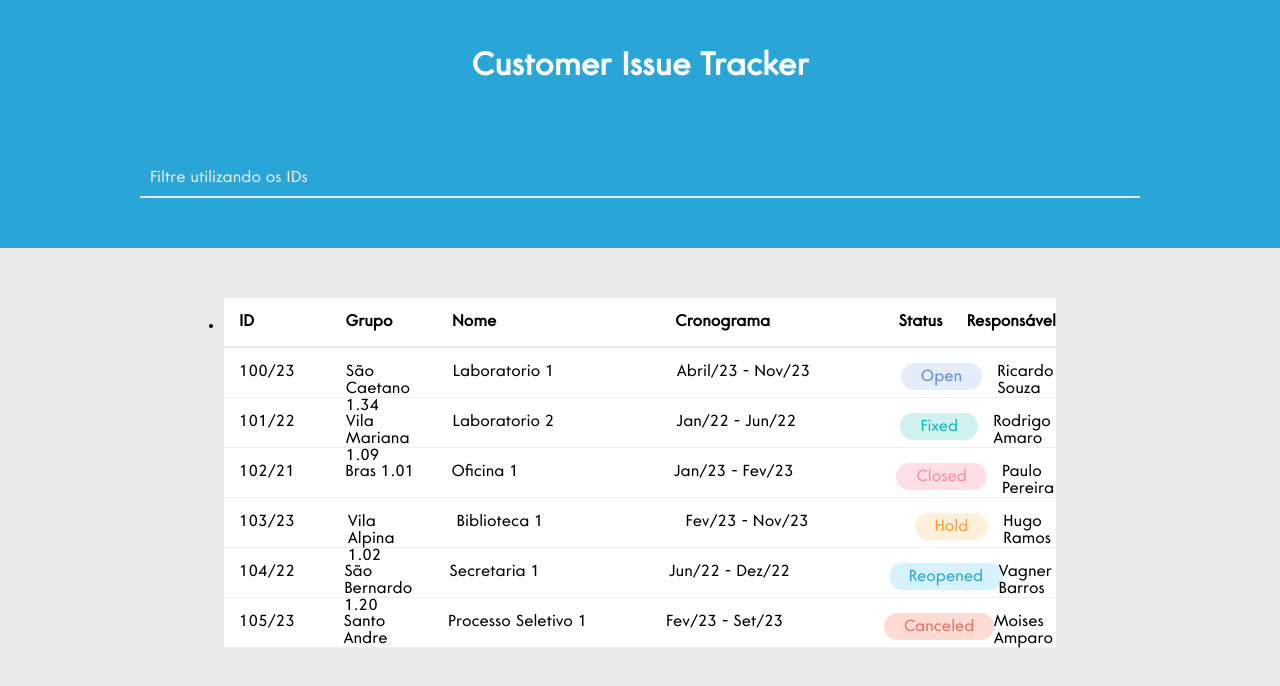
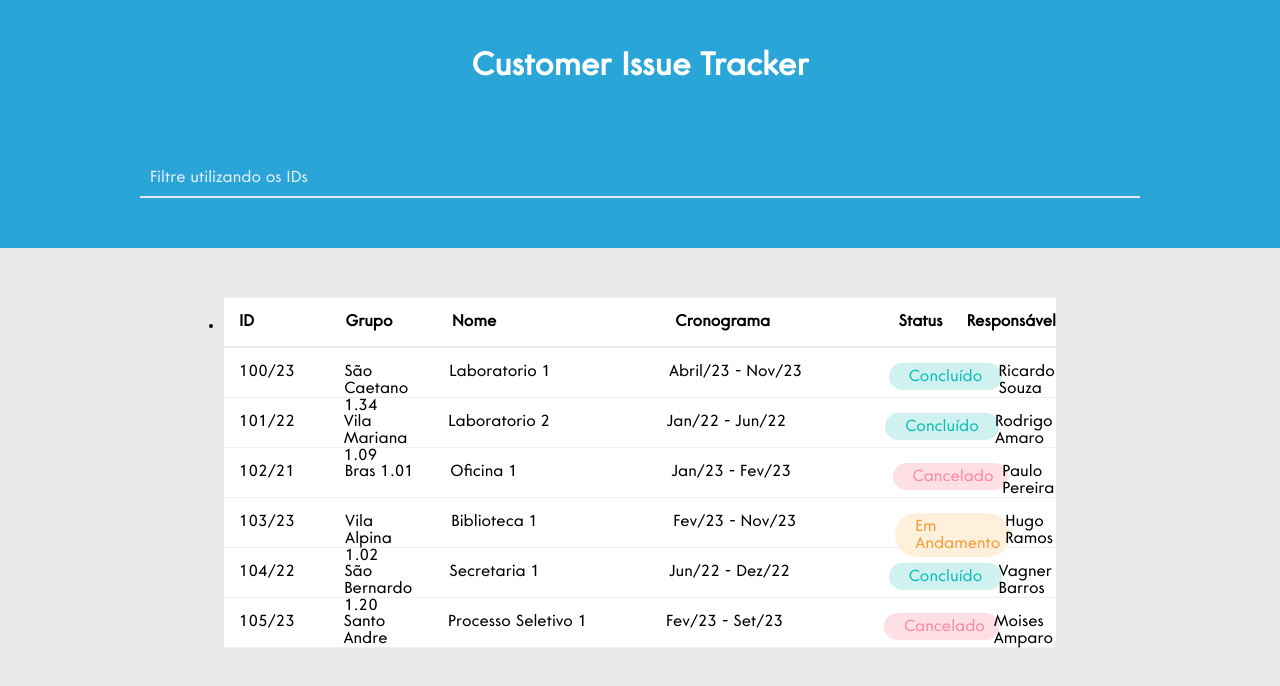
Before and after one commit to MamukaSenai/React-Mamuka, a React (Vite) app: page /tabela in a window 1280 px wide. Shown: the top 686 px of the page. Built offline with nearby package versions, Linux system fonts and the light colour scheme.

Commit message:
fazendo alterações na estilização, falta a função de busca e terminar o css

```diff
--- a/src/pages/Desenvolvedor/Demandas/index.tsx
+++ b/src/pages/Desenvolvedor/Demandas/index.tsx
@@ -97,7 +97,7 @@ export default function DesenvolvedorDemandas() {
                                         <span className="prazo">Abril/23 - Nov/23</span>
                                     </div>
                                     <div className="status">
-                                        <span className="open">Open</span>
+                                    <span className="concluido">Concluído</span>
                                     </div>
                                     <div className="responsavel">
                                         <span>Ricardo Souza</span>
@@ -119,7 +119,7 @@ export default function DesenvolvedorDemandas() {
                                         <span className="prazo">Jan/22 - Jun/22</span>
                                     </div>
                                     <div className="status">
-                                        <span className="fixed">Fixed</span>
+                                        <span className="concluido">Concluído</span>
                                     </div>
                                     <div className="responsavel">
                                         <span>Rodrigo Amaro</span>
@@ -141,7 +141,7 @@ export default function DesenvolvedorDemandas() {
                                         <span className="prazo">Jan/23 - Fev/23</span>
                                     </div>
                                     <div className="status">
-                                        <span className="closed">Closed</span>
+                                        <span className="cancelado">Cancelado</span>
                                     </div>
                                     <div className="responsavel">
                                         <span>Paulo Pereira</span>
@@ -163,7 +163,7 @@ export default function DesenvolvedorDemandas() {
                                         <span className="prazo">Fev/23 - Nov/23</span>
                                     </div>
                                     <div className="status">
-                                        <span className="hold">Hold</span>
+                                        <span className="andamento">Em Andamento</span>
                                     </div>
                                     <div className="responsavel">
                                         <span>Hugo Ramos</span>
@@ -185,7 +185,7 @@ export default function DesenvolvedorDemandas() {
                                         <span className="prazo">Jun/22 - Dez/22</span>
                                     </div>
                                     <div className="status">
-                                        <span className="reopened">Reopened</span>
+                                    <span className="concluido">Concluído</span>
                                     </div>
                                     <div className="responsavel">
                                         <span>Vagner Barros</span>
@@ -207,7 +207,7 @@ export default function DesenvolvedorDemandas() {
                                         <span className="prazo">Fev/23 - Set/23</span>
                                     </div>
                                     <div className="status">
-                                        <span className="canceled">Canceled</span>
+                                    <span className="cancelado">Cancelado</span>
                                     </div>
                                     <div className="responsavel">
                                         <span>Moises Amparo</span>
@@ -229,7 +229,7 @@ export default function DesenvolvedorDemandas() {
                                         <span className="teste">Set/22 - Out/22</span>
                                     </div>
                                     <div className="status">
-                                        <span className="reopened">Reopened</span>
+                                    <span className="andamento">Em Andamento</span>
                                     </div>
                                     <div className="responsavel">
                                         <span>Moacir Lima</span>
--- a/src/pages/Desenvolvedor/Demandas/style.css
+++ b/src/pages/Desenvolvedor/Demandas/style.css
@@ -108,17 +108,17 @@ body {
     color: #5a8ee4;
   }
 
-  .table_body ul li .item .fixed {
+  .table_body ul li .item .concluido {
     background: #cff1f0;
     color: #0dbeb6;
   }
 
-  .table_body ul li .item .closed {
+  .table_body ul li .item .cancelado {
     background: #fedfe5;
     color: #ff89a0;
   }
 
-  .table_body ul li .item .hold {
+  .table_body ul li .item .andamento {
     background: #fff0db;
     color: #f59d39;
   }
```
